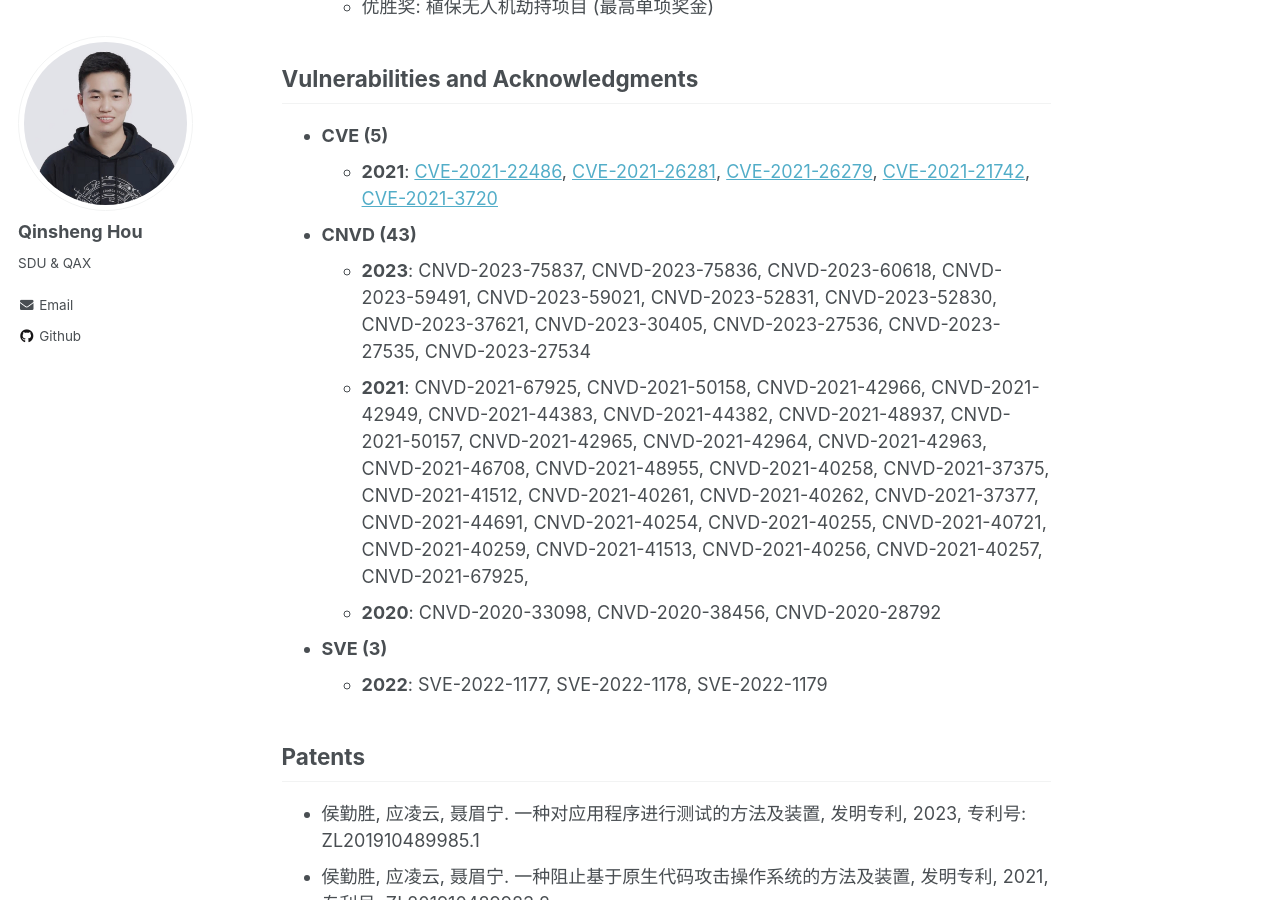
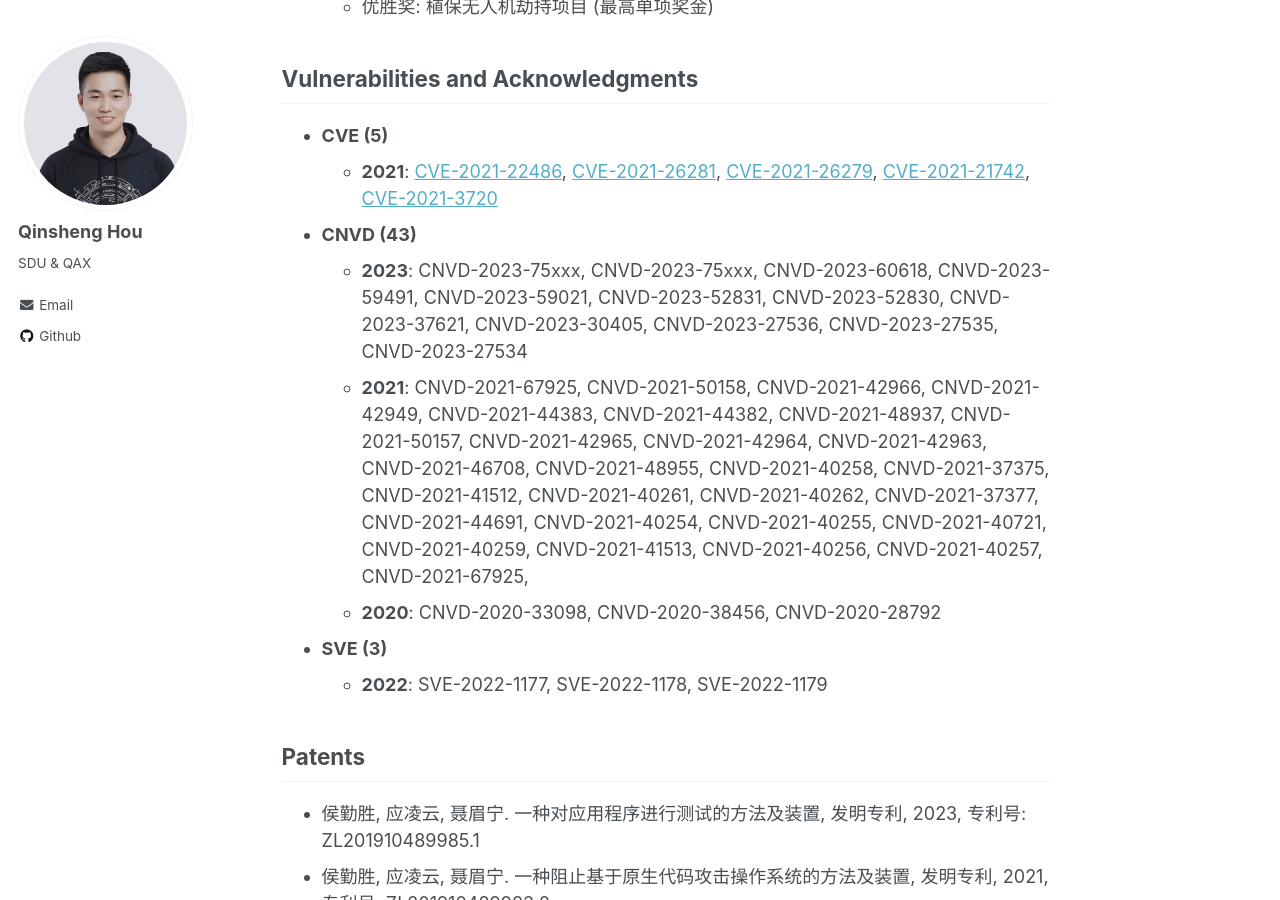
Before and after one commit to chicharitomu14/chicharitomu14.github.io, a Jekyll site: the page built from _pages/about.md, in a window 1280 px wide and 900 px high, scrolled down 2366 px. Built offline with Jekyll 4.4.1, drawn with Linux system fonts in a browser that asks for light colours.

Commit message:
rm two cnvd numbers

```diff
--- a/_pages/about.md
+++ b/_pages/about.md
@@ -62,7 +62,7 @@ Vulnerabilities and Acknowledgments
 - **CVE (5)**
   - **2021**: [CVE-2021-22486](https://consumer.huawei.com/en/support/bulletin/2021/7/), [CVE-2021-26281](https://www.vivo.com/en/support/security-advisory-detail?id=9), [CVE-2021-26279](https://www.vivo.com/en/support/security-advisory-detail?id=10), [CVE-2021-21742](https://support.zte.com.cn/support/news/LoopholeInfoDetail.aspx?newsId=1019084), [CVE-2021-3720](https://iknow.lenovo.com.cn/detail/dc_199217.html)
 - **CNVD (43)**
-  - **2023**: CNVD-2023-75837, CNVD-2023-75836, CNVD-2023-60618, CNVD-2023-59491, CNVD-2023-59021, CNVD-2023-52831, CNVD-2023-52830, CNVD-2023-37621, CNVD-2023-30405, CNVD-2023-27536, CNVD-2023-27535, CNVD-2023-27534
+  - **2023**: CNVD-2023-75xxx, CNVD-2023-75xxx, CNVD-2023-60618, CNVD-2023-59491, CNVD-2023-59021, CNVD-2023-52831, CNVD-2023-52830, CNVD-2023-37621, CNVD-2023-30405, CNVD-2023-27536, CNVD-2023-27535, CNVD-2023-27534
   - **2021**: CNVD-2021-67925, CNVD-2021-50158, CNVD-2021-42966, CNVD-2021-42949, CNVD-2021-44383, CNVD-2021-44382, CNVD-2021-48937, CNVD-2021-50157, CNVD-2021-42965, CNVD-2021-42964, CNVD-2021-42963, CNVD-2021-46708, CNVD-2021-48955, CNVD-2021-40258, CNVD-2021-37375, CNVD-2021-41512, CNVD-2021-40261, CNVD-2021-40262, CNVD-2021-37377, CNVD-2021-44691, CNVD-2021-40254, CNVD-2021-40255, CNVD-2021-40721, CNVD-2021-40259, CNVD-2021-41513, CNVD-2021-40256, CNVD-2021-40257, CNVD-2021-67925,
   - **2020**: CNVD-2020-33098, CNVD-2020-38456,  CNVD-2020-28792
 - **SVE (3)**
```
